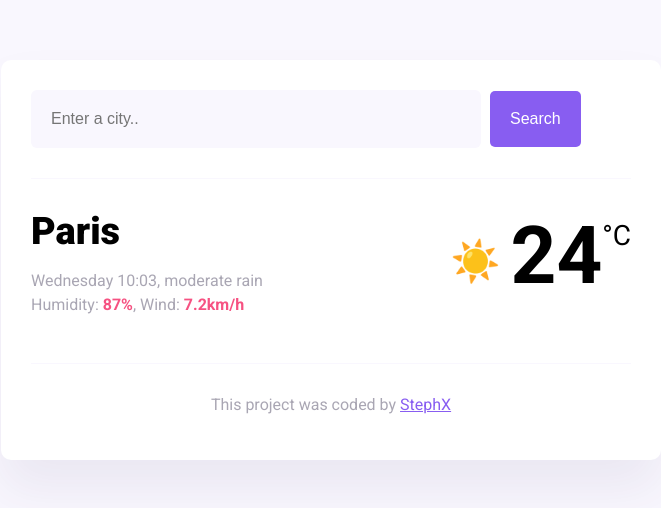
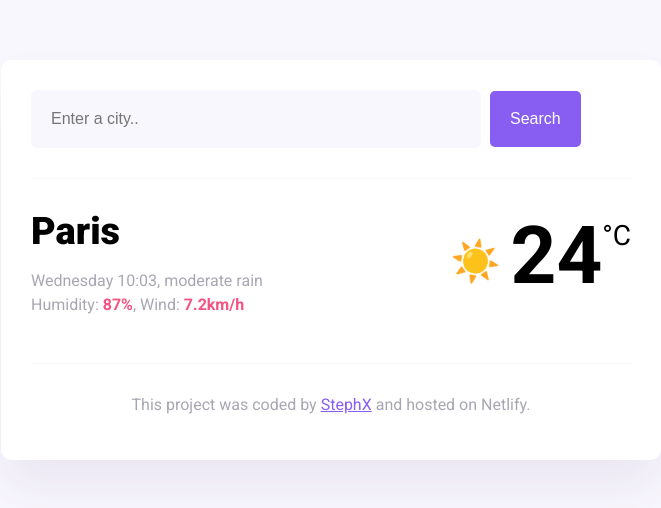
Before and after one commit to stephxho/week6-challenge, a plain HTML site: page weather-app/index.html in a window 1280 px wide. Shown: the whole page, without its empty margins (309-970 px from the left). Drawn offline with nearby package versions, Linux system fonts and the light colour scheme.

Commit message:
Added text to footer

```diff
--- a/weather-app/index.html
+++ b/weather-app/index.html
@@ -48,6 +48,7 @@
         <p>
           This project was coded by
           <a href="#" target="_blank">StephX</a>
+          and hosted on Netlify.
         </p>
       </footer>
     </div>
```
